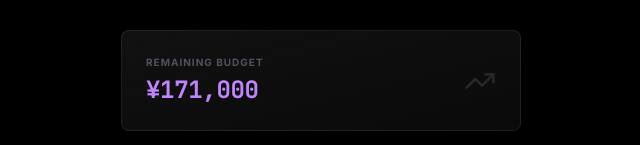
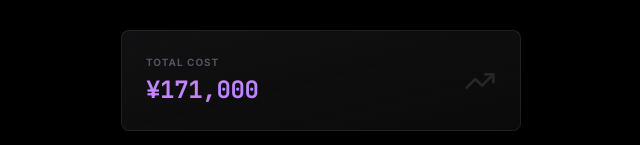
Before and after one commit to axsamp/onyx-itinerary, a React (Vite) app: page / in a window 1280 px wide. Shown: the part 481-626 px from the top of the page, without its empty margins (319-959 px from the left). Built offline with nearby package versions, Linux system fonts and the light colour scheme.

Commit message:
System Sync: Export total budget to shared Onyx storage

```diff
--- a/src/App.jsx
+++ b/src/App.jsx
@@ -50,6 +50,12 @@ export default function App() {
   useEffect(() => {
     localStorage.setItem('onyx_itinerary_visited', JSON.stringify(visited));
   }, [visited]);
+
+  // Sync to Onyx System Central Storage
+  useEffect(() => {
+    const grandTotal = locations.reduce((acc, loc) => acc + loc.budget, 0);
+    localStorage.setItem('onyx_total_budget', grandTotal.toString());
+  }, [locations]);
 
   const tokyoTime = new Intl.DateTimeFormat('en-GB', {
     timeZone: 'Asia/Tokyo',
@@ -147,7 +153,7 @@ export default function App() {
         <div className="onyx-card p-6 mb-10 bg-gradient-to-br from-zinc-900/50 to-transparent">
           <div className="flex justify-between items-center">
             <div>
-              <span className="text-[10px] font-bold text-zinc-600 uppercase tracking-widest block mb-1">Remaining Budget</span>
+              <span className="text-[10px] font-bold text-zinc-600 uppercase tracking-widest block mb-1">Total Cost</span>
               <div className="text-2xl font-black mono-number text-[#C084FC]">¥{totalBudget.toLocaleString()}</div>
             </div>
             <TrendingUp size={32} className="text-zinc-800" />
@@ -215,20 +221,20 @@ export default function App() {
               <div className="space-y-6 flex-1 overflow-y-auto no-scrollbar pb-10">
                 <div className="space-y-2">
                   <label className="text-[10px] font-black text-zinc-500 uppercase tracking-[0.2em] ml-1">City Name</label>
-                  <input type="text" placeholder="e.g. Nara" value={newLoc.city} onChange={e => setNewLoc({...newLoc, city: e.target.value})} className="onyx-input" />
+                  <input type="text" placeholder="e.g. Nara" value={newLoc.city} onChange={e => setNewLoc({ ...newLoc, city: e.target.value })} className="onyx-input" />
                 </div>
                 <div className="space-y-2">
                   <label className="text-[10px] font-black text-zinc-500 uppercase tracking-[0.2em] ml-1">Kanji / Translation</label>
-                  <input type="text" placeholder="e.g. 奈良市" value={newLoc.kanji} onChange={e => setNewLoc({...newLoc, kanji: e.target.value})} className="onyx-input" />
+                  <input type="text" placeholder="e.g. 奈良市" value={newLoc.kanji} onChange={e => setNewLoc({ ...newLoc, kanji: e.target.value })} className="onyx-input" />
                 </div>
                 <div className="space-y-2">
                   <label className="text-[10px] font-black text-zinc-500 uppercase tracking-[0.2em] ml-1">Budget (JPY)</label>
-                  <input type="number" value={newLoc.budget} onChange={e => setNewLoc({...newLoc, budget: parseInt(e.target.value) || 0})} className="onyx-input" />
+                  <input type="number" value={newLoc.budget} onChange={e => setNewLoc({ ...newLoc, budget: parseInt(e.target.value) || 0 })} className="onyx-input" />
                 </div>
                 <div className="space-y-2">
                   <label className="text-[10px] font-black text-zinc-500 uppercase tracking-[0.2em] ml-1">Category</label>
                   <div className="relative">
-                    <select value={newLoc.category} onChange={e => setNewLoc({...newLoc, category: e.target.value})} className="onyx-input appearance-none">
+                    <select value={newLoc.category} onChange={e => setNewLoc({ ...newLoc, category: e.target.value })} className="onyx-input appearance-none">
                       <option>Urban</option>
                       <option>Nature</option>
                       <option>Historical</option>
@@ -241,7 +247,7 @@ export default function App() {
                 </div>
                 <div className="space-y-2">
                   <label className="text-[10px] font-black text-zinc-500 uppercase tracking-[0.2em] ml-1">Priority (2-5)</label>
-                  <input type="number" min="2" max="5" value={newLoc.priority} onChange={e => setNewLoc({...newLoc, priority: parseInt(e.target.value) || 5})} className="onyx-input" />
+                  <input type="number" min="2" max="5" value={newLoc.priority} onChange={e => setNewLoc({ ...newLoc, priority: parseInt(e.target.value) || 5 })} className="onyx-input" />
                 </div>
               </div>
 
```
